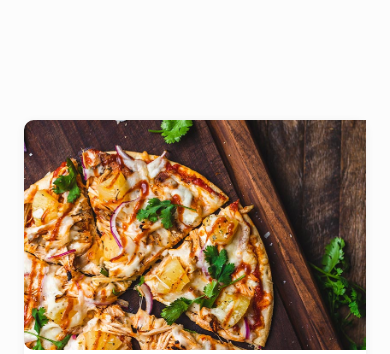
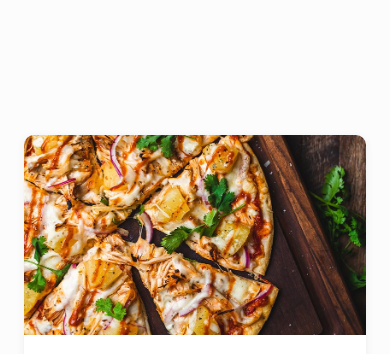
Before and after one commit to juninhomorais/NewslleterPopup, a plain HTML site: page index.html in a window 390 px wide. Shown: the top 354 px of the page. Drawn offline with Linux system fonts and the light colour scheme; a web font is replaced by a local one.

Commit message:
:point_right: Fixing background image alignment and borders

```diff
--- a/assets/css/style.css
+++ b/assets/css/style.css
@@ -33,6 +33,7 @@ body {
 }
 #popup-area .left--side {
     background-image: url("../images/bg-newslleter.jpg");
+    background-position: center;
     background-repeat: no-repeat;
     background-size: cover;
     flex: 1;
@@ -88,7 +89,10 @@ button {
         height: auto;
     }
     #popup-area .left--side {
-        min-height: 230px;
+        min-height: 200px;
+        border-top-left-radius: 10px;
+        border-top-right-radius: 10px;
+        border-bottom-left-radius: 0;
     }
 }
 
```
